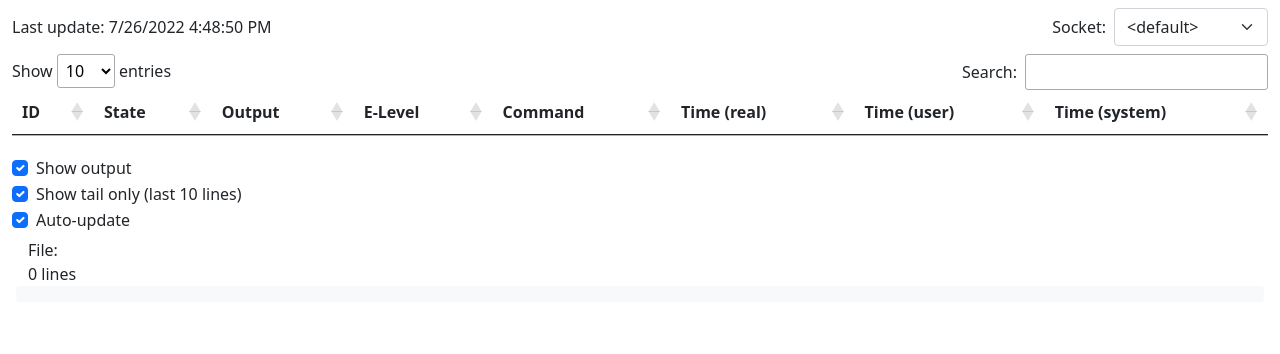
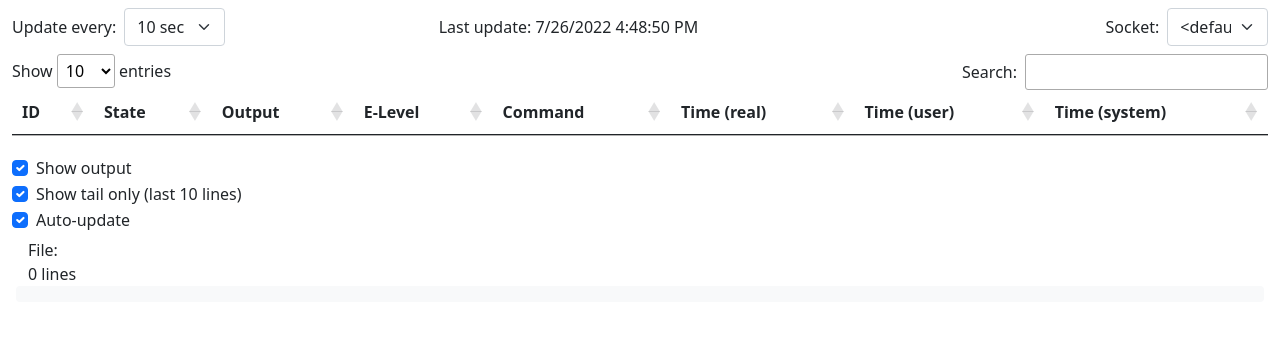
Before and after one commit to bstee615/task-spooler-gui, a Flask app: page / in a window 1280 px wide. Shown: the part 66-420 px from the top of the page. Run offline with Flask 2, Linux system fonts and the light colour scheme; data that the repository does not hold is empty; some libraries are stand-ins or nearby versions.

Commit message:
Configure updateInterval

```diff
--- a/static/index.js
+++ b/static/index.js
@@ -6,7 +6,6 @@ columns = [
     "Times(r/u/s)",
     "Command [run=0/1]",
 ]
-const RELOAD_INTERVAL_SECONDS = 10;
 let table = null;
 let timeouts = [];
 let intervals = [];
@@ -29,6 +28,11 @@ $("#socketName").change(function () {
     resetOutputDisplay();
 
     table.ajax.url(getAjaxUrl()).load();
+    updateLastUpdateIndicator();
+    initUpdates();
+})
+
+$("#updateInterval").change(function () {
     initUpdates();
 })
 
@@ -44,9 +48,6 @@ function reloadData() {
 }
 
 function initUpdates() {
-    // initialize events
-    updateLastUpdateIndicator();
-
     // clear old timeouts
     for (let timeoutIdx of timeouts) {
         clearTimeout(timeoutIdx);
@@ -57,12 +58,13 @@ function initUpdates() {
     timeouts = [];
     intervals = [];
 
-    // set timeout on next multiple of 10 seconds (to keep it nice and round)
+    // set timeout on next multiple of updateInterval seconds (to keep it nice and round)
     let firstDate = new Date();
-    let targetSeconds = Math.ceil(firstDate.getSeconds() / 10) * 10;
+    let updateInterval = parseInt($("#updateInterval").val());
+    let targetSeconds = Math.ceil(firstDate.getSeconds() / updateInterval) * updateInterval;
     timeouts.push(setTimeout(reloadData, (targetSeconds - firstDate.getSeconds()) * 1000));
     timeouts.push(setTimeout(function () {
-        intervals.push(setInterval(reloadData, RELOAD_INTERVAL_SECONDS * 1000));
+        intervals.push(setInterval(reloadData, updateInterval * 1000));
     }, (targetSeconds - firstDate.getSeconds()) * 1000));
 }
 
@@ -193,6 +195,8 @@ function loadTable() {
     $('#mainTable').on('draw.dt', function () {
         $(".ts-out-link").click(updateOutputDisplayFile);
     });
+
+    updateLastUpdateIndicator();
     initUpdates();
     resetOutputDisplay();
 }
--- a/templates/index.html
+++ b/templates/index.html
@@ -26,6 +26,17 @@
 
   <div class="container-fluid" style="margin-bottom: 65px">
     <div class="row align-items-center">
+      <label class="col-sm d-flex justify-content-start align-items-center">
+        <div>Update every:</div>
+        <div class="col-md-3" style="margin: .5em 0 .5em .5em;">
+          <select id="updateInterval" class="form-select" aria-label="Select an update interval">
+            <option value="10" selected>10 sec</option>
+            <option value="30">30 sec</option>
+            <option value="60">60 sec</option>
+          </select>
+        </div>
+      </label>
+
       <div class="col-sm">
         Last update:
         <span id="lastUpdate"></span>
```
